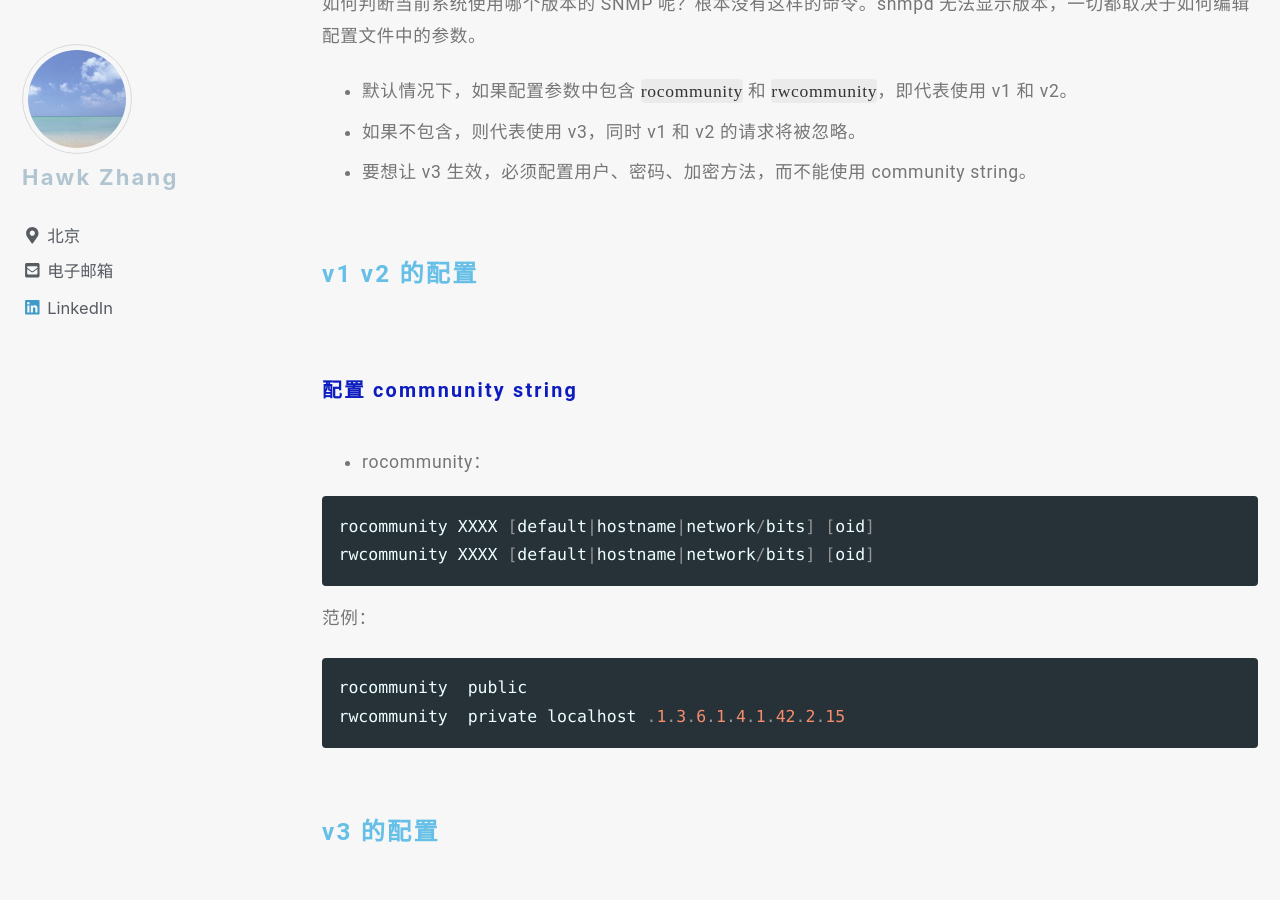
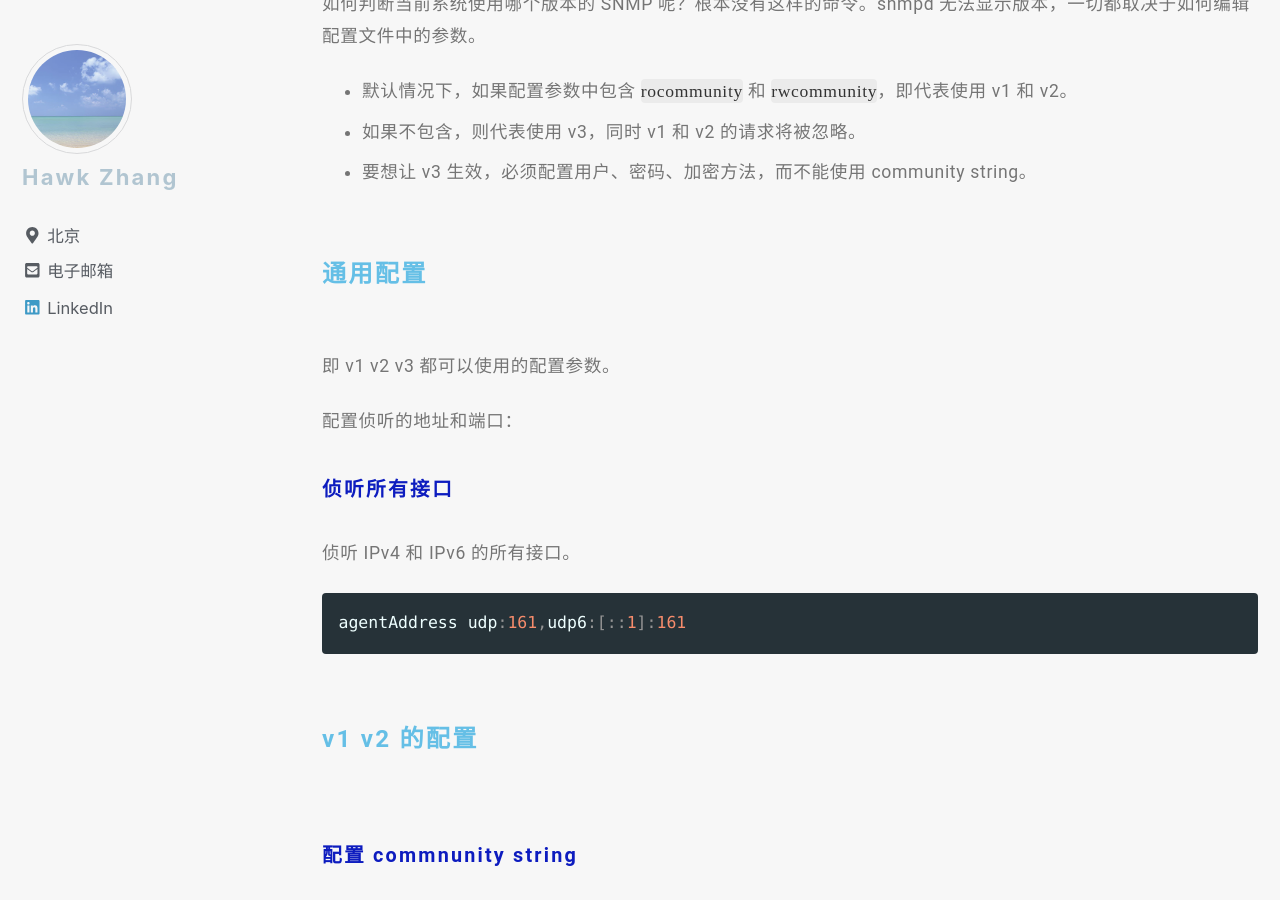
Before and after one commit to narru888/linotes_note, a Jekyll site: the page built from _posts/monitor/zabbix/2018-01-02-monitor.snmp.md, in a window 1280 px wide and 900 px high, scrolled down 8291 px. Built offline with Jekyll 4.4.1, drawn with Linux system fonts in a browser that asks for light colours; nearby versions of some CDN libraries; a script that is not in the unit is left out.

Commit message:
update on 2018-10-20 22:07:01 CST

````diff
--- a/_posts/monitor/zabbix/2018-01-02-monitor.snmp.md
+++ b/_posts/monitor/zabbix/2018-01-02-monitor.snmp.md
@@ -251,7 +251,25 @@ SNMP v1 指定了 5 个核心 PDU，SNMP v2 增加了 GetBulkRequest 和 InformR
 
 
 
+#### 通用配置
+
+即 v1 v2 v3 都可以使用的配置参数。
+
+配置侦听的地址和端口：
+
+##### 侦听所有接口
+
+侦听 IPv4 和 IPv6 的所有接口。
+
+```conf
+agentAddress udp:161,udp6:[::1]:161
+```
+
+
+
+
 #### v1 v2 的配置
+
 
 ##### 配置 commnunity string
 
@@ -274,6 +292,7 @@ rwcommunity  private localhost .1.3.6.1.4.1.42.2.15
 
 
 #### v3 的配置
+
 
 ##### 配置访问控制
 
````
